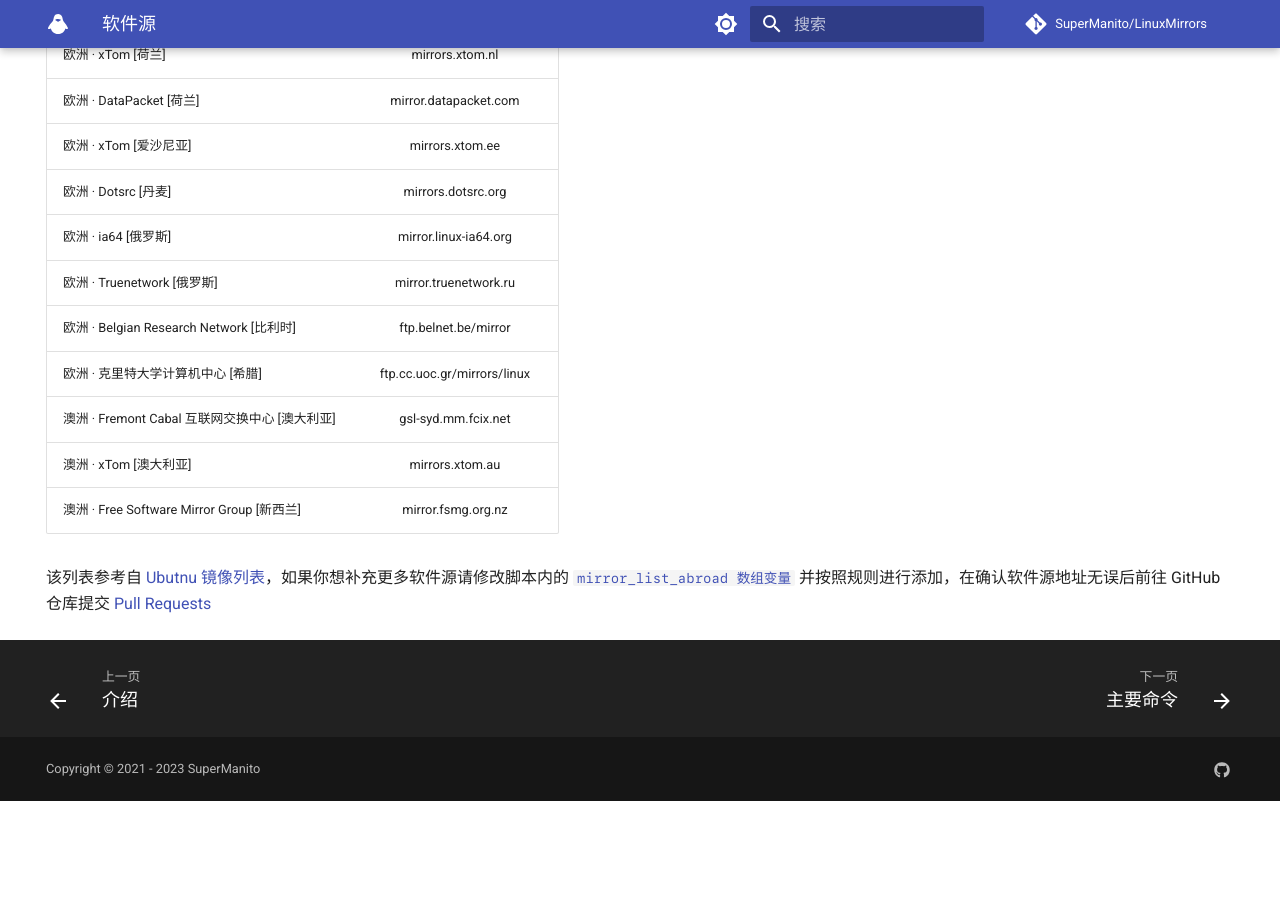
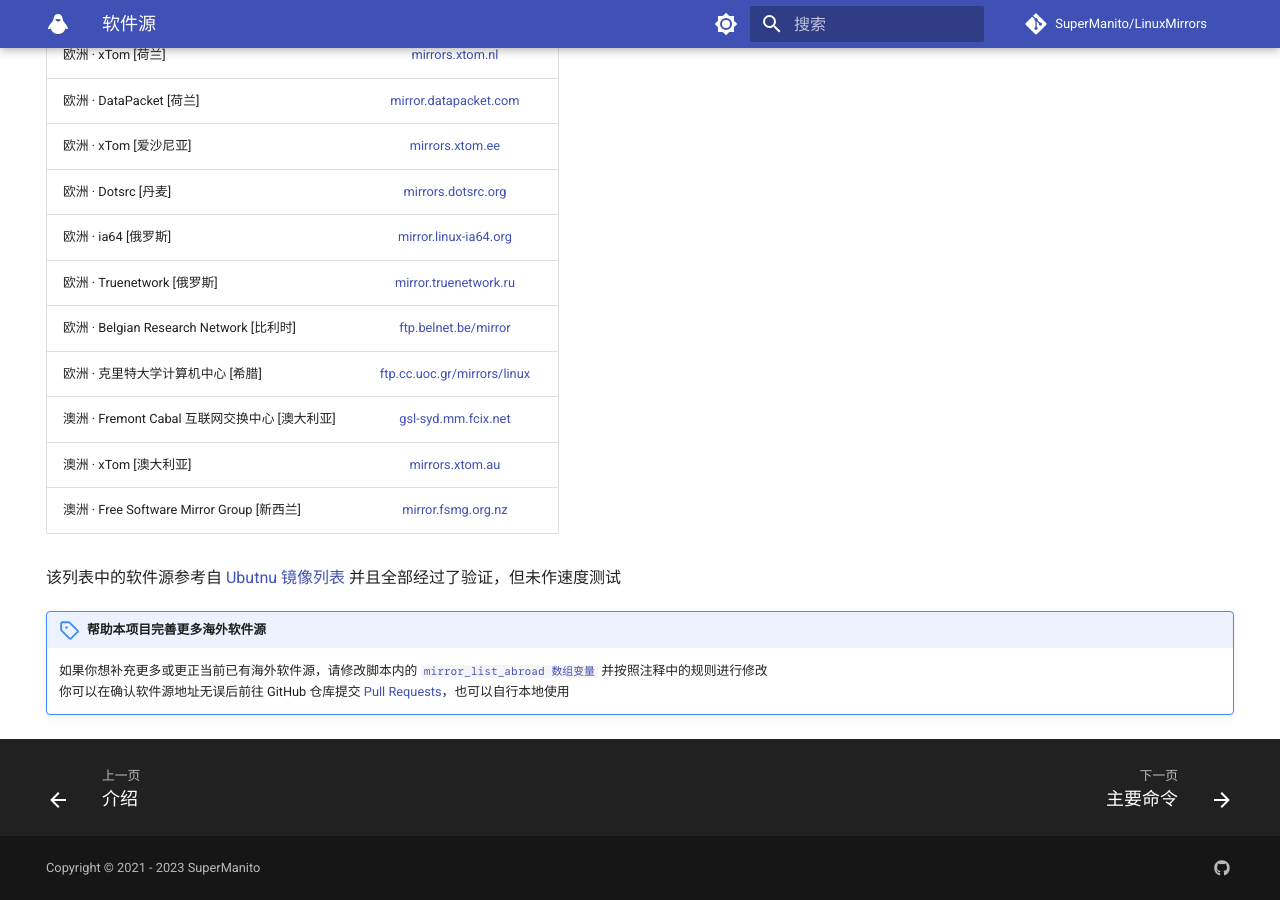
Before and after one commit to SuperManito/LinuxMirrors, an MkDocs documentation site: the page built from docs/mirrors.md, in a window 1280 px wide and 900 px high, scrolled down 2182 px. Built offline with MkDocs 1.6.1 and Material for MkDocs 9.7.7, drawn with Linux system fonts in a browser that asks for light colours; comment, search, counter and statistics services are not loaded; before the commit the page ends 2983 px from its top, so only the background shows below that.

Commit message:
更新文档

```diff
--- a/docs/mirrors.md
+++ b/docs/mirrors.md
@@ -37,35 +37,40 @@
 
 | 镜像站名称 | 镜像站地址 |
 | :- | :-: |
-| 亚洲 · 科盈电信 [香港] | mirror.hkt.cc |
-| 亚洲 · xTom [香港] | mirrors.xtom.hk |
-| 亚洲 · 自由软件实验室(NCHC) [台湾] | free.nchc.org.tw |
-| 亚洲 · AniGil Linux Archive [韩国] | mirror.anigil.com |
-| 亚洲 · 工业网络安全卓越中心(ICSCoE) [日本] | ftp.udx.icscoe.jp/Linux |
-| 亚洲 · 北陆先端科学技术大学院(JAIST) [日本] | ftp.jaist.ac.jp/pub/Linux |
-| 亚洲 · xTom [日本] | mirrors.xtom.jp |
-| 亚洲 · GB Network Solutions [马来西亚] | mirrors.gbnetwork.com |
-| 北美 · Linux Kernel [美国] | mirrors.kernel.org |
-| 北美 · 麻省理工学院(MIT) [美国] | mirrors.mit.edu |
-| 北美 · 普林斯顿大学数学系 [美国] | mirror.math.princeton.edu/pub |
-| 北美 · Fremont Cabal 互联网交换中心 [美国] | mirror.fcix.net |
-| 北美 · xTom [美国] | mirrors.xtom.com |
-| 北美 · 不列颠哥伦比亚大学 [加拿大] | mirror.it.ubc.ca |
-| 南美 · 蓬塔格罗萨州立大学 [巴西] | mirror.uepg.br |
-| 欧洲 · Vorboss Ltd [英国] | mirror.vorboss.net |
-| 欧洲 · xTom [德国] | mirrors.xtom.de |
-| 欧洲 · 亚琛工业大学(RWTH Aachen) [德国] | ftp.halifax.rwth-aachen.de |
-| 欧洲 · 德累斯顿大学(AG DSN) [德国] | ftp.agdsn.de |
-| 欧洲 · xTom [荷兰] | mirrors.xtom.nl |
-| 欧洲 · DataPacket [荷兰] | mirror.datapacket.com |
-| 欧洲 · xTom [爱沙尼亚] | mirrors.xtom.ee |
-| 欧洲 · Dotsrc [丹麦] | mirrors.dotsrc.org |
-| 欧洲 · ia64 [俄罗斯] | mirror.linux-ia64.org |
-| 欧洲 · Truenetwork [俄罗斯] | mirror.truenetwork.ru |
-| 欧洲 · Belgian Research Network [比利时] | ftp.belnet.be/mirror |
-| 欧洲 · 克里特大学计算机中心 [希腊] | ftp.cc.uoc.gr/mirrors/linux |
-| 澳洲 · Fremont Cabal 互联网交换中心 [澳大利亚] | gsl-syd.mm.fcix.net |
-| 澳洲 · xTom [澳大利亚] | mirrors.xtom.au |
-| 澳洲 · Free Software Mirror Group [新西兰] | mirror.fsmg.org.nz |
+| 亚洲 · 科盈电信 [香港] | [mirror.hkt.cc](https://mirror.hkt.cc) |
+| 亚洲 · xTom [香港] | [mirrors.xtom.hk](https://mirrors.xtom.hk) |
+| 亚洲 · 自由软件实验室(NCHC) [台湾] | [free.nchc.org.tw](https://free.nchc.org.tw) |
+| 亚洲 · AniGil Linux Archive [韩国] | [mirror.anigil.com](https://mirror.anigil.com) |
+| 亚洲 · 工业网络安全卓越中心(ICSCoE) [日本] | [ftp.udx.icscoe.jp/Linux](https://ftp.udx.icscoe.jp/Linux) |
+| 亚洲 · 北陆先端科学技术大学院(JAIST) [日本] | [ftp.jaist.ac.jp/pub/Linux](https://ftp.jaist.ac.jp/pub/Linux) |
+| 亚洲 · xTom [日本] | [mirrors.xtom.jp](https://mirrors.xtom.jp) |
+| 亚洲 · GB Network Solutions [马来西亚] | [mirrors.gbnetwork.com](https://mirrors.gbnetwork.com) |
+| 北美 · Linux Kernel [美国] | [mirrors.kernel.org](https://mirrors.kernel.org) |
+| 北美 · 麻省理工学院(MIT) [美国] | [mirrors.mit.edu](https://mirrors.mit.edu) |
+| 北美 · 普林斯顿大学数学系 [美国] | [mirror.math.princeton.edu/pub](https://mirror.math.princeton.edu/pub) |
+| 北美 · Fremont Cabal 互联网交换中心 [美国] | [mirror.fcix.net](https://mirror.fcix.net) |
+| 北美 · xTom [美国] | [mirrors.xtom.com](https://mirrors.xtom.com) |
+| 北美 · 不列颠哥伦比亚大学 [加拿大] | [mirror.it.ubc.ca](https://mirror.it.ubc.ca) |
+| 南美 · 蓬塔格罗萨州立大学 [巴西] | [mirror.uepg.br](https://mirror.uepg.br) |
+| 欧洲 · Vorboss Ltd [英国] | [mirror.vorboss.net](https://mirror.vorboss.net) |
+| 欧洲 · xTom [德国] | [mirrors.xtom.de](https://mirrors.xtom.de) |
+| 欧洲 · 亚琛工业大学(RWTH Aachen) [德国] | [ftp.halifax.rwth-aachen.de](https://ftp.halifax.rwth-aachen.de) |
+| 欧洲 · 德累斯顿大学(AG DSN) [德国] | [ftp.agdsn.de](https://ftp.agdsn.de) |
+| 欧洲 · xTom [荷兰] | [mirrors.xtom.nl](https://mirrors.xtom.nl) |
+| 欧洲 · DataPacket [荷兰] | [mirror.datapacket.com](https://mirror.datapacket.com) |
+| 欧洲 · xTom [爱沙尼亚] | [mirrors.xtom.ee](https://mirrors.xtom.ee) |
+| 欧洲 · Dotsrc [丹麦] | [mirrors.dotsrc.org](https://mirrors.dotsrc.org) |
+| 欧洲 · ia64 [俄罗斯] | [mirror.linux-ia64.org](https://mirror.linux-ia64.org) |
+| 欧洲 · Truenetwork [俄罗斯] | [mirror.truenetwork.ru](https://mirror.truenetwork.ru) |
+| 欧洲 · Belgian Research Network [比利时] | [ftp.belnet.be/mirror](https://ftp.belnet.be/mirror) |
+| 欧洲 · 克里特大学计算机中心 [希腊] | [ftp.cc.uoc.gr/mirrors/linux](https://ftp.cc.uoc.gr/mirrors/linux) |
+| 澳洲 · Fremont Cabal 互联网交换中心 [澳大利亚] | [gsl-syd.mm.fcix.net](https://gsl-syd.mm.fcix.net) |
+| 澳洲 · xTom [澳大利亚] | [mirrors.xtom.au](https://mirrors.xtom.au) |
+| 澳洲 · Free Software Mirror Group [新西兰] | [mirror.fsmg.org.nz](https://mirror.fsmg.org.nz) |
 
-该列表参考自 [Ubutnu 镜像列表](https://launchpad.net/ubuntu/+cdmirrors)，如果你想补充更多软件源请修改脚本内的 [`mirror_list_abroad 数组变量`](https://github.com/SuperManito/LinuxMirrors/blame/main/ChangeMirrors.sh#L27) 并按照规则进行添加，在确认软件源地址无误后前往 GitHub 仓库提交 [Pull Requests](https://github.com/SuperManito/LinuxMirrors/pulls)
+该列表中的软件源参考自 [Ubutnu 镜像列表](https://launchpad.net/ubuntu/+cdmirrors) 并且全部经过了验证，但未作速度测试
+
+!!! help "帮助本项目完善更多海外软件源"
+
+    如果你想补充更多或更正当前已有海外软件源，请修改脚本内的 [`mirror_list_abroad 数组变量`](https://github.com/SuperManito/LinuxMirrors/blame/main/ChangeMirrors.sh#L27) 并按照注释中的规则进行修改
+    你可以在确认软件源地址无误后前往 GitHub 仓库提交 [Pull Requests](https://github.com/SuperManito/LinuxMirrors/pulls)，也可以自行本地使用
```
Also changed, not shown: docs/use/command-options.md (+1 -1 lines), 1 other file.
